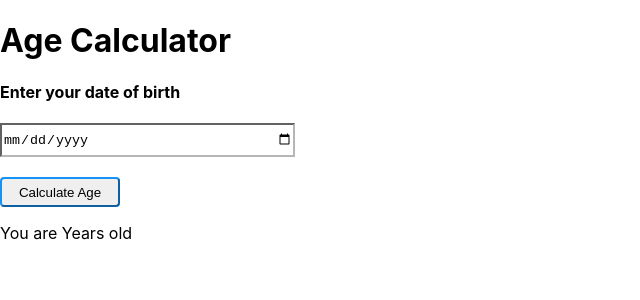
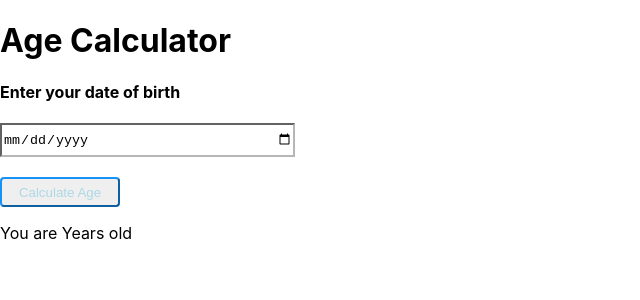
Before and after one commit to SuyashPandey30/React-AgeCalculator, a React (Create React App) app: page / in a window 1280 px wide. Shown: the top 300 px of the page, without its empty margins (0-640 px from the left). Built offline with nearby package versions, Linux system fonts and the light colour scheme.

Commit message:
Update index.css

```diff
--- a/src/index.css
+++ b/src/index.css
@@ -7,6 +7,7 @@ body {
   -moz-osx-font-smoothing: grayscale;
 }
 .btn{
+  color:lightblue;
   height: 30px;
   width: 120px;
   border-radius: 4px;
```
